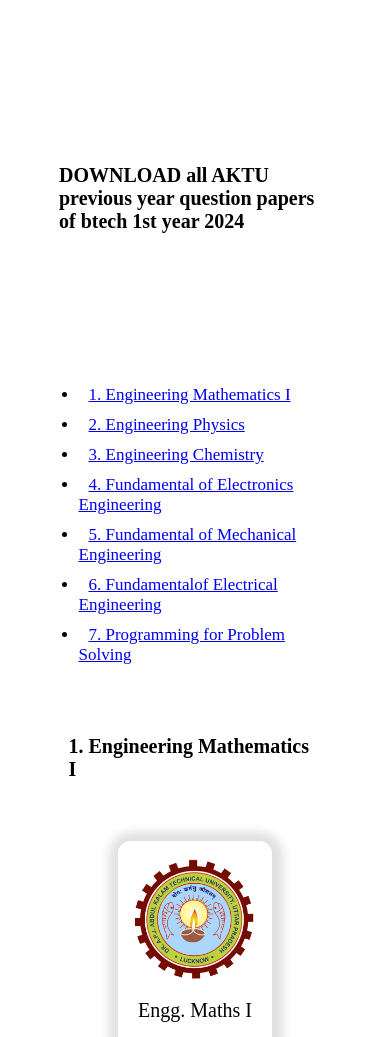
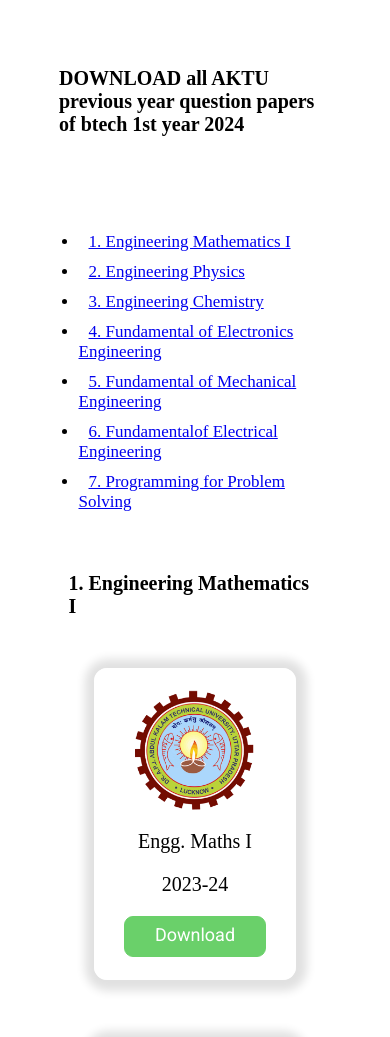
Before and after one commit to WajiHaiderAkhtar/aktu-website, a plain HTML site: page index.html in a window 390 px wide. Shown: the top 1037 px of the page. Drawn offline with Linux system fonts and the light colour scheme; a web font is replaced by a local one.

Commit message:
Update style.css

```diff
--- a/css/style.css
+++ b/css/style.css
@@ -129,7 +129,7 @@
     height: 1px;
   }
   .content {
-    height: 35vh;
+    height: 18vh;
     width: 93vw;
   }
   .contentright {
@@ -140,7 +140,7 @@
 
   .contentleft {
     width: 90vw;
-    height: 40vh;
+    height: 17vh;
   }
   .heading {
     font-size: 20px;
@@ -154,8 +154,9 @@
     font-size: 20px;
   }
   .download {
-    height: 300px;
-    width: 240px;
+    height: 310px;
+    width: 260px;
+    margin: 30px 55px 30px 55px;
   }
   .download img {
     height: 120px;
@@ -165,8 +166,12 @@
 
   .btn3 {
     height: 32px;
-    width: 150px;
+    width: 140px;
     font-size: 18px;
     margin: 10px 0px 0px 0px;
   }
+  .redirectButton{
+    margin: 60px auto 60px auto;
+    font-size: 17px;
+  }
 }
```
